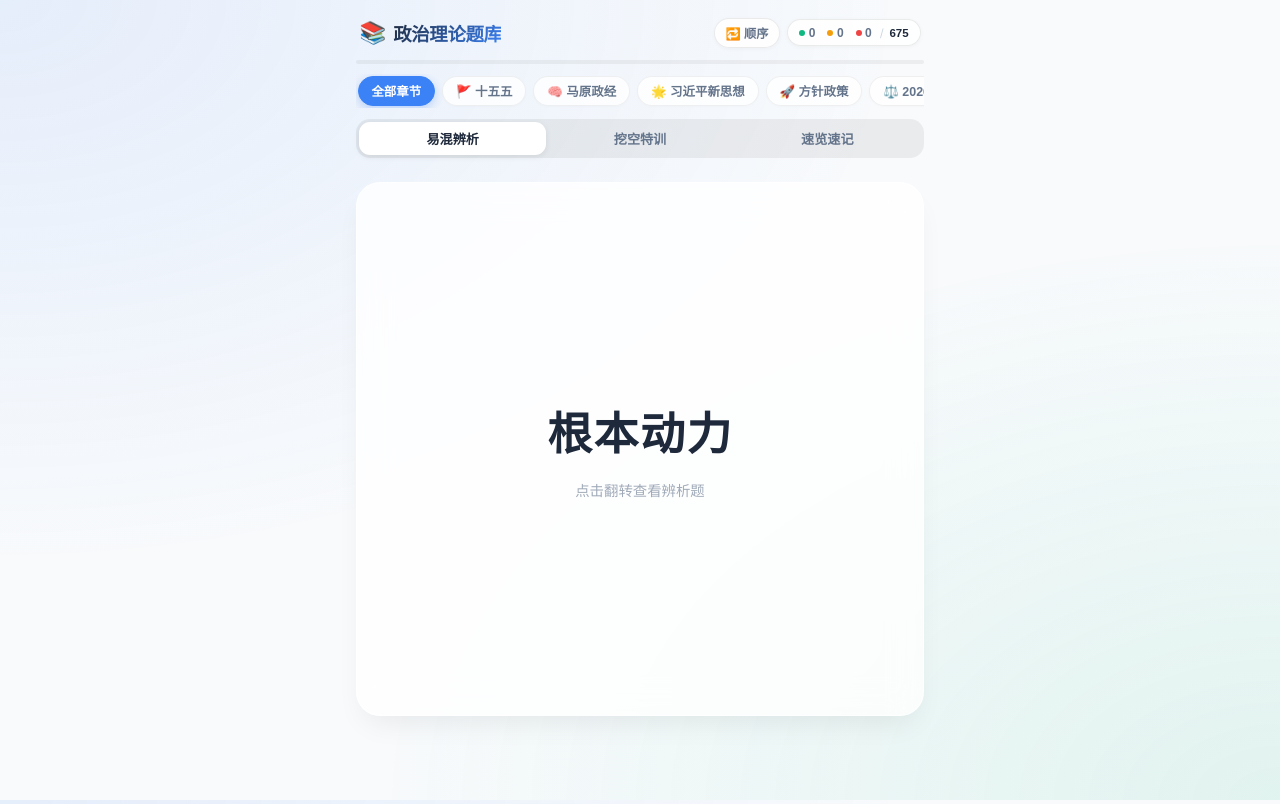
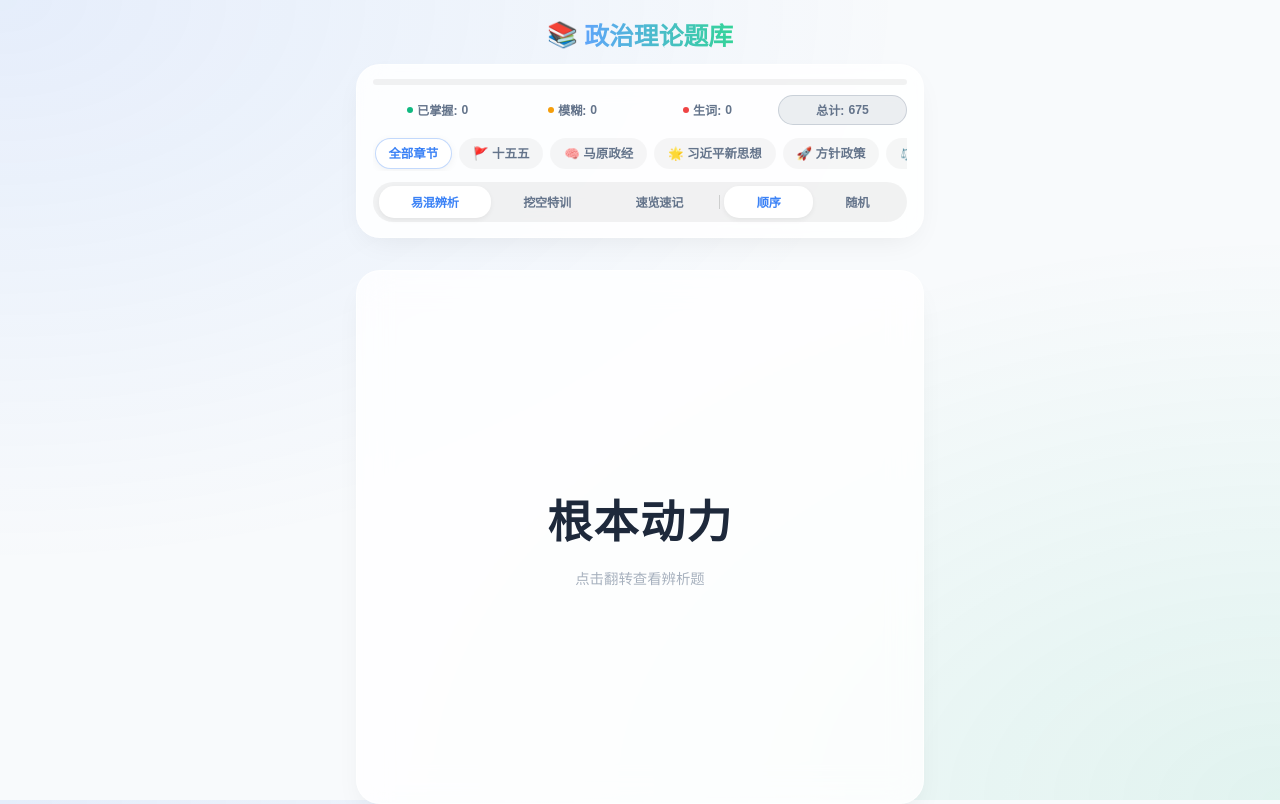
Before and after one commit to troses3/zhengzhi-fuxi, a React (Vite) app: page / in a window 1280 px wide. Shown: the top 804 px of the page. Built offline with nearby package versions, Linux system fonts and the light colour scheme.

Commit message:
style: 还原经典卡片头部UI，同时保留分类横向滑动并彻底修复模式按钮折行问题

```diff
--- a/src/App.css
+++ b/src/App.css
@@ -41,142 +41,82 @@ body {
   justify-content: center; /* Center the layout vertically on desktop viewports */
 }
 
-/* ==========================================================================
-   Header & Controls (Modern iOS/App-Grade Compact Layout)
-   ========================================================================== */
-
-.app-header {
-  width: 100%;
-  display: flex;
-  flex-direction: column;
-  gap: 0.65rem;
-  margin-bottom: 0.25rem;
+.header {
+  text-align: center;
+  margin-bottom: 0.75rem;
 }
 
-/* 顶栏：左侧标题，右侧操作与数据 */
-.top-nav-bar {
+.header h1 {
+  font-size: 1.55rem;
+  font-weight: 700;
+  margin-bottom: 0.75rem;
   display: flex;
-  justify-content: space-between;
   align-items: center;
-  width: 100%;
-  padding: 0.1rem 0.2rem;
+  justify-content: center;
+  gap: 0.4rem;
 }
 
-.brand-title {
-  display: flex;
-  align-items: center;
-  gap: 0.45rem;
-}
-
-.brand-icon {
-  font-size: 1.35rem;
-  line-height: 1;
-}
-
-.brand-name {
-  font-size: 1.15rem;
-  font-weight: 800;
-  letter-spacing: -0.02em;
-  background: linear-gradient(135deg, #1e293b 0%, #3b82f6 100%);
+.header h1 .title-text {
+  background: linear-gradient(to right, #60a5fa, #34d399);
   -webkit-background-clip: text;
   -webkit-text-fill-color: transparent;
 }
 
-.top-actions {
+.progress-container {
+  background: rgba(255, 255, 255, 0.85);
+  padding: 0.85rem 1rem 0.95rem;
+  border-radius: 24px;
+  border: 1px solid rgba(255, 255, 255, 0.6);
+  box-shadow: 0 10px 30px -10px rgba(0, 0, 0, 0.08);
+  backdrop-filter: blur(16px);
+  display: flex;
+  flex-direction: column;
+  gap: 0.65rem;
+}
+
+.progress-bar {
+  width: 100%;
+  height: 6px;
+  background: rgba(0, 0, 0, 0.05);
+  border-radius: 3px;
+  overflow: hidden;
+}
+
+.progress-fill {
+  height: 100%;
+  background: linear-gradient(90deg, var(--accent-color), var(--success));
+  border-radius: 3px;
+  transition: width 0.4s ease-in-out;
+}
+
+.stats {
+  display: flex;
+  justify-content: space-between;
+  align-items: center;
+  gap: 0.35rem;
+  width: 100%;
+}
+
+.stat-item {
+  flex: 1;
   display: flex;
   align-items: center;
-  gap: 0.45rem;
+  justify-content: center;
+  gap: 0.25rem;
+  padding: 0.3rem 0.2rem;
+  background: transparent;
+  border: 1px solid transparent;
+  border-radius: 20px;
+  font-size: 0.76rem;
+  font-weight: 600;
+  cursor: pointer;
+  transition: all 0.2s ease;
+  white-space: nowrap;
+  color: var(--text-secondary);
 }
 
-/* 顺序/随机 切换胶囊按钮 */
-.order-toggle-btn {
-  display: inline-flex;
-  align-items: center;
-  gap: 0.2rem;
-  padding: 0.32rem 0.65rem;
-  font-size: 0.76rem;
-  font-weight: 600;
-  border-radius: 100px;
-  background: rgba(255, 255, 255, 0.85);
-  border: 1px solid rgba(0, 0, 0, 0.08);
-  color: var(--text-secondary);
-  box-shadow: 0 1px 4px rgba(0, 0, 0, 0.04);
-  cursor: pointer;
-  transition: all 0.2s cubic-bezier(0.4, 0, 0.2, 1);
-  white-space: nowrap;
-}
-
-.order-toggle-btn:hover {
-  background: #ffffff;
-  color: var(--text-primary);
-}
-
-.order-toggle-btn.is-random {
-  color: var(--accent-color);
-  border-color: rgba(59, 130, 246, 0.3);
-  background: rgba(59, 130, 246, 0.06);
-}
-
-/* 统计小胶囊 */
-.stats-pill {
-  display: inline-flex;
-  align-items: center;
-  gap: 0.25rem;
-  padding: 0.2rem 0.45rem;
-  background: rgba(255, 255, 255, 0.85);
-  border: 1px solid rgba(0, 0, 0, 0.08);
-  border-radius: 100px;
-  box-shadow: 0 1px 4px rgba(0, 0, 0, 0.04);
-}
-
-.mini-stat-btn {
-  display: inline-flex;
-  align-items: center;
-  gap: 0.22rem;
-  background: none;
-  border: none;
-  font-size: 0.75rem;
-  font-weight: 700;
-  color: var(--text-secondary);
-  cursor: pointer;
-  padding: 0.15rem 0.25rem;
-  border-radius: 6px;
-  transition: all 0.15s ease;
-}
-
-.mini-stat-btn:hover {
-  background: rgba(0, 0, 0, 0.04);
-}
-
-.mini-stat-btn.active-known {
-  color: #10b981;
-  background: rgba(16, 185, 129, 0.12);
-}
-
-.mini-stat-btn.active-unsure {
-  color: #f59e0b;
-  background: rgba(245, 158, 11, 0.12);
-}
-
-.mini-stat-btn.active-unknown {
-  color: #ef4444;
-  background: rgba(239, 68, 68, 0.12);
-}
-
-.mini-stat-btn.total-btn {
-  color: #94a3b8;
-  font-size: 0.72rem;
-  padding-left: 0.1rem;
-}
-
-.mini-stat-btn.total-btn.active-all {
-  color: var(--text-primary);
-  font-weight: 800;
-}
-
-.pill-divider {
-  color: #cbd5e1;
-  font-size: 0.7rem;
+.stat-item:hover {
+  background: rgba(0, 0, 0, 0.03);
 }
 
 .dot {
@@ -184,35 +124,49 @@ body {
   height: 6px;
   border-radius: 50%;
   display: inline-block;
+  flex-shrink: 0;
 }
 
 .dot-known { background: #10b981; }
 .dot-unsure { background: #f59e0b; }
 .dot-unknown { background: #ef4444; }
 
-/* 微型进度条 */
-.mini-progress-bar {
-  width: 100%;
-  height: 4px;
-  background: rgba(0, 0, 0, 0.05);
-  border-radius: 2px;
-  overflow: hidden;
+/* Active Filter styles */
+.stat-item.active-known {
+  background: rgba(16, 185, 129, 0.12);
+  border-color: rgba(16, 185, 129, 0.25);
+  color: #10b981;
 }
 
-.mini-progress-fill {
-  height: 100%;
-  background: linear-gradient(90deg, #3b82f6, #10b981);
-  border-radius: 2px;
-  transition: width 0.4s ease;
+.stat-item.active-unsure {
+  background: rgba(245, 158, 11, 0.12);
+  border-color: rgba(245, 158, 11, 0.25);
+  color: #f59e0b;
 }
 
-/* 分类横向滑动条 */
+.stat-item.active-unknown {
+  background: rgba(239, 68, 68, 0.12);
+  border-color: rgba(239, 68, 68, 0.25);
+  color: #ef4444;
+}
+
+.stat-item.active-all {
+  background: rgba(100, 116, 139, 0.12);
+  border-color: rgba(100, 116, 139, 0.25);
+  color: var(--text-secondary);
+}
+
+.stat-count {
+  font-weight: 700;
+}
+
+/* 分类横向滑动条（第一行优化） */
 .category-scroll-container {
   width: 100%;
   overflow-x: auto;
   -webkit-overflow-scrolling: touch;
   scrollbar-width: none;
-  padding: 2px 0;
+  padding: 0.15rem 0;
 }
 
 .category-scroll-container::-webkit-scrollbar {
@@ -228,66 +182,72 @@ body {
 }
 
 .cat-chip {
-  padding: 0.32rem 0.8rem;
+  padding: 0.35rem 0.8rem;
   border-radius: 100px;
-  background: rgba(255, 255, 255, 0.8);
-  border: 1px solid rgba(0, 0, 0, 0.06);
+  background: rgba(0, 0, 0, 0.035);
+  border: 1px solid transparent;
   color: var(--text-secondary);
   font-size: 0.78rem;
   font-weight: 600;
   cursor: pointer;
   white-space: nowrap;
   transition: all 0.2s cubic-bezier(0.4, 0, 0.2, 1);
-  box-shadow: 0 1px 3px rgba(0, 0, 0, 0.02);
 }
 
 .cat-chip:hover {
-  background: #ffffff;
-  color: var(--text-primary);
+  background: rgba(0, 0, 0, 0.06);
 }
 
 .cat-chip.active {
-  background: var(--accent-color);
-  color: #ffffff;
-  border-color: var(--accent-color);
-  box-shadow: 0 3px 10px rgba(59, 130, 246, 0.3);
+  background: #ffffff;
+  border-color: rgba(59, 130, 246, 0.3);
+  color: var(--accent-color);
+  box-shadow: 0 2px 8px rgba(0, 0, 0, 0.05);
   font-weight: 700;
 }
 
-/* 模式分段控制器（3等分，决不换行） */
-.mode-segmented-control {
-  display: grid;
-  grid-template-columns: repeat(3, 1fr);
-  background: rgba(0, 0, 0, 0.06);
-  padding: 3px;
-  border-radius: 14px;
+/* 经典模式胶囊（第二行优化：自适应单行排版，杜绝换行） */
+.mode-toggle {
+  display: flex;
+  align-items: center;
+  justify-content: space-between;
+  background: rgba(0, 0, 0, 0.05);
+  padding: 0.25rem 0.35rem;
+  border-radius: 20px;
   width: 100%;
   box-sizing: border-box;
 }
 
-.seg-btn {
+.mode-btn {
+  flex: 1 1 auto;
+  padding: 0.45rem 0.2rem;
+  margin: 0;
   border: none;
-  background: transparent;
-  padding: 0.45rem 0;
-  font-size: 0.82rem;
+  background: none;
+  border-radius: 15px;
+  font-size: 0.76rem;
   font-weight: 600;
   color: var(--text-secondary);
-  border-radius: 11px;
   cursor: pointer;
-  transition: all 0.2s cubic-bezier(0.4, 0, 0.2, 1);
+  transition: all 0.2s ease;
+  white-space: nowrap;
   text-align: center;
-  white-space: nowrap;
+  letter-spacing: -0.02em;
 }
 
-.seg-btn:hover {
-  color: var(--text-primary);
+.mode-btn.active {
+  background: #ffffff;
+  color: var(--accent-color);
+  box-shadow: 0 2px 5px rgba(0, 0, 0, 0.06);
+  font-weight: 700;
 }
 
-.seg-btn.active {
-  background: #ffffff;
-  color: var(--text-primary);
-  font-weight: 700;
-  box-shadow: 0 2px 6px rgba(0, 0, 0, 0.08);
+.mode-divider {
+  width: 1px;
+  height: 14px;
+  background-color: rgba(0, 0, 0, 0.15);
+  margin: 0 0.25rem;
+  flex-shrink: 0;
 }
 
 .main-content {
--- a/src/App.jsx
+++ b/src/App.jsx
@@ -341,62 +341,50 @@ function App() {
 
   return (
     <div className="app-container">
-      <header className="app-header">
-        {/* 第一行：品牌标题 + 右侧紧凑操作与数据 */}
-        <div className="top-nav-bar">
-          <div className="brand-title">
-            <span className="brand-icon">📚</span>
-            <span className="brand-name">政治理论题库</span>
+      <header className="header">
+        <h1>
+          <span>📚</span>
+          <span className="title-text">政治理论题库</span>
+        </h1>
+        <div className="progress-container">
+          <div className="progress-bar">
+            <div className="progress-fill" style={{ width: `${progress}%` }}></div>
           </div>
-
-          <div className="top-actions">
+          <div className="stats">
             <button
-              className={`order-toggle-btn ${isRandom ? 'is-random' : ''}`}
-              onClick={() => setIsRandom(!isRandom)}
-              title={isRandom ? "当前为随机出题（点击切为顺序）" : "当前为顺序出题（点击切为随机）"}
+              className={`stat-item ${filter === 'known' ? 'active-known' : ''}`}
+              onClick={() => handleFilterClick('known')}
+              title="只复习已掌握"
             >
-              {isRandom ? '🔀 随机' : '🔁 顺序'}
-            </button>
-            <div className="stats-pill">
-              <button
-                className={`mini-stat-btn ${filter === 'known' ? 'active-known' : ''}`}
-                onClick={() => handleFilterClick('known')}
-                title="已掌握"
-              >
-                <span className="dot dot-known"></span>{stats.known}
+              <span className="dot dot-known"></span>
+              已掌握: <span className="stat-count">{stats.known}</span>
             </button>
             <button
-                className={`mini-stat-btn ${filter === 'unsure' ? 'active-unsure' : ''}`}
+              className={`stat-item ${filter === 'unsure' ? 'active-unsure' : ''}`}
               onClick={() => handleFilterClick('unsure')}
-                title="模糊"
+              title="只复习模糊"
             >
-                <span className="dot dot-unsure"></span>{stats.unsure}
+              <span className="dot dot-unsure"></span>
+              模糊: <span className="stat-count">{stats.unsure}</span>
             </button>
             <button
-                className={`mini-stat-btn ${filter === 'unknown' ? 'active-unknown' : ''}`}
+              className={`stat-item ${filter === 'unknown' ? 'active-unknown' : ''}`}
               onClick={() => handleFilterClick('unknown')}
-                title="生词"
+              title="只复习生词"
             >
-                <span className="dot dot-unknown"></span>{stats.unknown}
+              <span className="dot dot-unknown"></span>
+              生词: <span className="stat-count">{stats.unknown}</span>
             </button>
-              <span className="pill-divider">/</span>
             <button
-                className={`mini-stat-btn total-btn ${filter === 'all' ? 'active-all' : ''}`}
+              className={`stat-item ${filter === 'all' ? 'active-all' : ''}`}
               onClick={() => setFilter('all')}
               title="查看全部"
             >
-                {total}
+              总计: <span className="stat-count">{total}</span>
             </button>
           </div>
-          </div>
-        </div>
 
-        {/* 微型进度条 */}
-        <div className="mini-progress-bar">
-          <div className="mini-progress-fill" style={{ width: `${progress}%` }}></div>
-        </div>
-
-        {/* 第二行：分类筛选横向丝滑滑动栏 */}
+          {/* 第一行修改：单行横向滑动章节栏 */}
           <div className="category-scroll-container">
             <div className="category-scroll-track">
               {[
@@ -418,26 +406,15 @@ function App() {
             </div>
           </div>
 
-        {/* 第三行：模式分段控制器（3等分，绝不折行） */}
-        <div className="mode-segmented-control">
-          <button
-            className={`seg-btn ${activeMode === 'contrast' ? 'active' : ''}`}
-            onClick={() => setActiveMode('contrast')}
-          >
-            易混辨析
-          </button>
-          <button
-            className={`seg-btn ${activeMode === 'quiz' ? 'active' : ''}`}
-            onClick={() => setActiveMode('quiz')}
-          >
-            挖空特训
-          </button>
-          <button
-            className={`seg-btn ${activeMode === 'speed' ? 'active' : ''}`}
-            onClick={() => setActiveMode('speed')}
-          >
-            速览速记
-          </button>
+          {/* 第二行修改：原版胶囊UI（修复手机端折行与间距） */}
+          <div className="mode-toggle">
+            <button className={`mode-btn ${activeMode === 'contrast' ? 'active' : ''}`} onClick={() => setActiveMode('contrast')}>易混辨析</button>
+            <button className={`mode-btn ${activeMode === 'quiz' ? 'active' : ''}`} onClick={() => setActiveMode('quiz')}>挖空特训</button>
+            <button className={`mode-btn ${activeMode === 'speed' ? 'active' : ''}`} onClick={() => setActiveMode('speed')}>速览速记</button>
+            <span className="mode-divider"></span>
+            <button className={`mode-btn ${!isRandom ? 'active' : ''}`} onClick={() => setIsRandom(false)}>顺序</button>
+            <button className={`mode-btn ${isRandom ? 'active' : ''}`} onClick={() => setIsRandom(true)}>随机</button>
+          </div>
         </div>
       </header>
 
```
Lines whose indentation alone changed are shown as unchanged.
